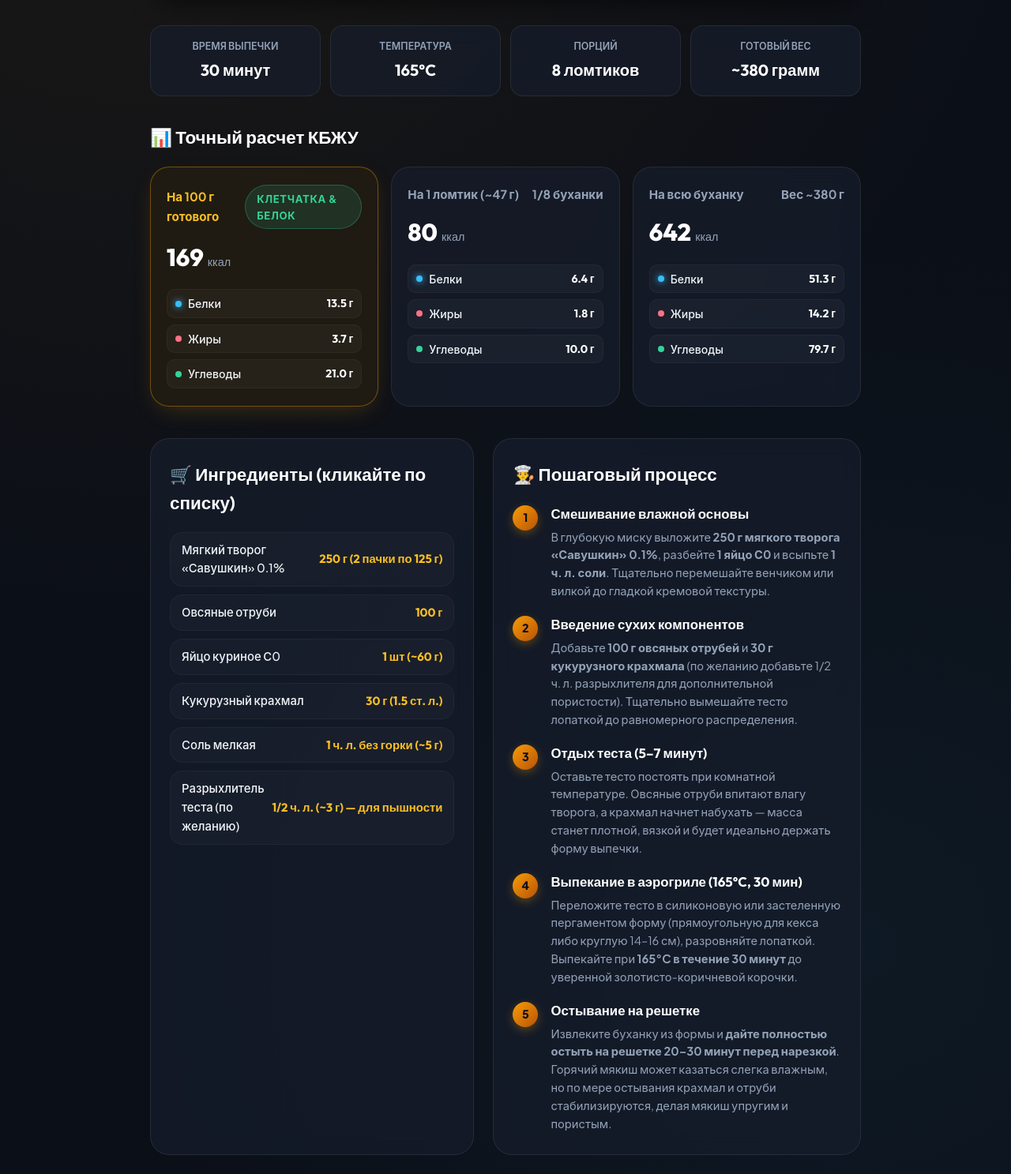
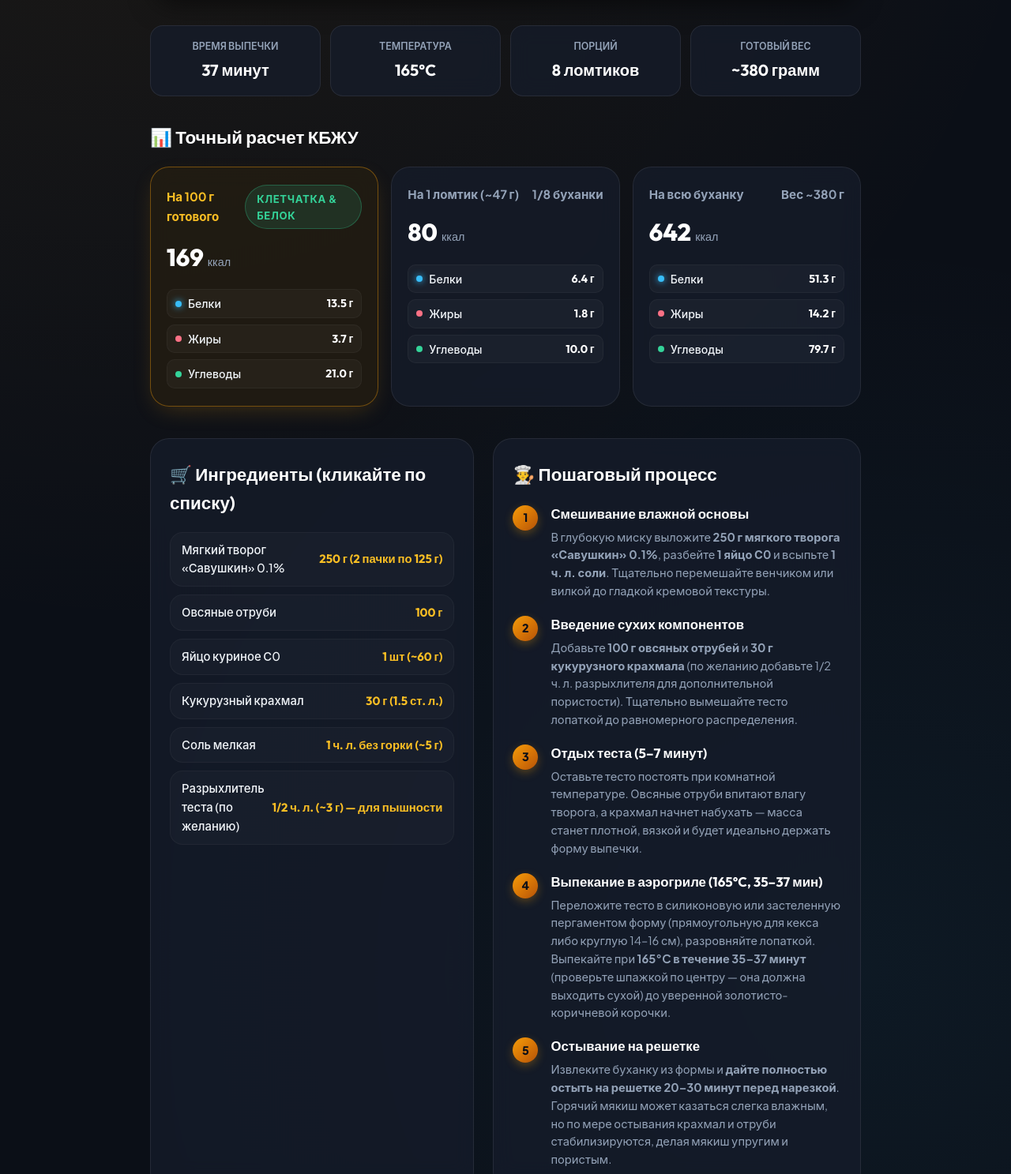
Before and after one commit to bakan-off/pp-recipes, a plain HTML site: page oat-bran-bread.html in a window 1280 px wide. Shown: the part 838-2325 px from the top of the page at 79% size. Drawn offline with Linux system fonts and the light colour scheme.

Commit message:
Update Oat Bran Bread baking time to 35-37 min (wooden skewer test)

```diff
--- a/oat-bran-bread.html
+++ b/oat-bran-bread.html
@@ -673,7 +673,7 @@
         <div class="meta-bar">
             <div class="meta-item">
                 <div class="meta-label">Время выпечки</div>
-                <div class="meta-val">30 минут</div>
+                <div class="meta-val">37 минут</div>
             </div>
             <div class="meta-item">
                 <div class="meta-label">Температура</div>
@@ -828,8 +828,8 @@
                     <div class="step-item" onclick="this.classList.toggle('checked')">
                         <div class="step-num">4</div>
                         <div class="step-content">
-                            <h4>Выпекание в аэрогриле (165°C, 30 мин)</h4>
-                            <p>Переложите тесто в силиконовую или застеленную пергаментом форму (прямоугольную для кекса либо круглую 14–16 см), разровняйте лопаткой. Выпекайте при <strong>165°C в течение 30 минут</strong> до уверенной золотисто-коричневой корочки.</p>
+                            <h4>Выпекание в аэрогриле (165°C, 35–37 мин)</h4>
+                            <p>Переложите тесто в силиконовую или застеленную пергаментом форму (прямоугольную для кекса либо круглую 14–16 см), разровняйте лопаткой. Выпекайте при <strong>165°C в течение 35–37 минут</strong> (проверьте шпажкой по центру — она должна выходить сухой) до уверенной золотисто-коричневой корочки.</p>
                         </div>
                     </div>
 
```
Also changed, not shown: index.html (+1 -1 lines).
